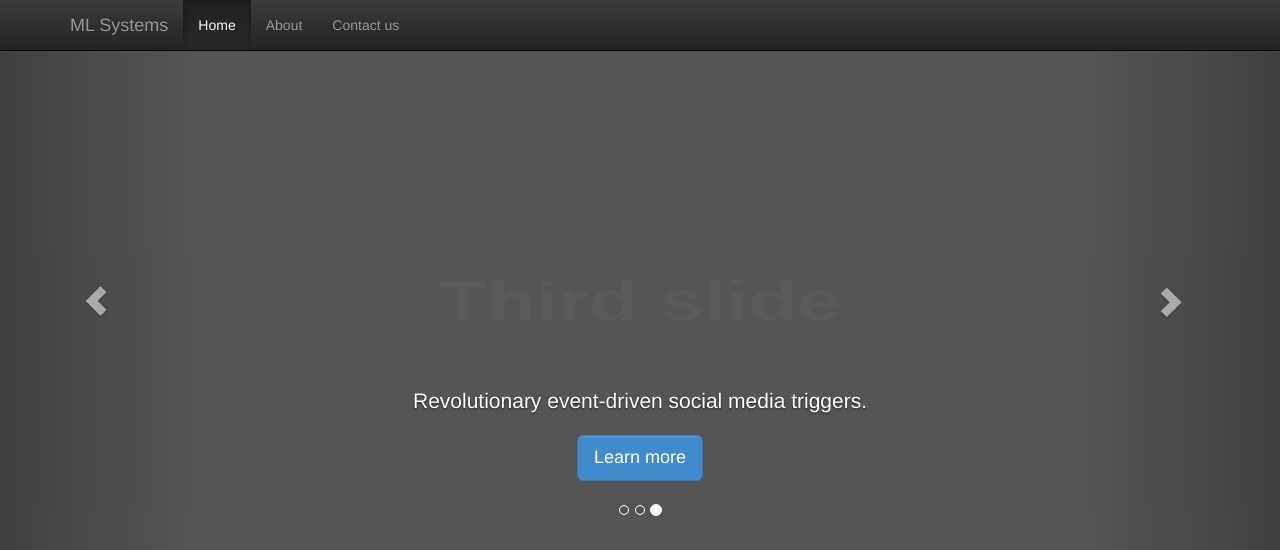
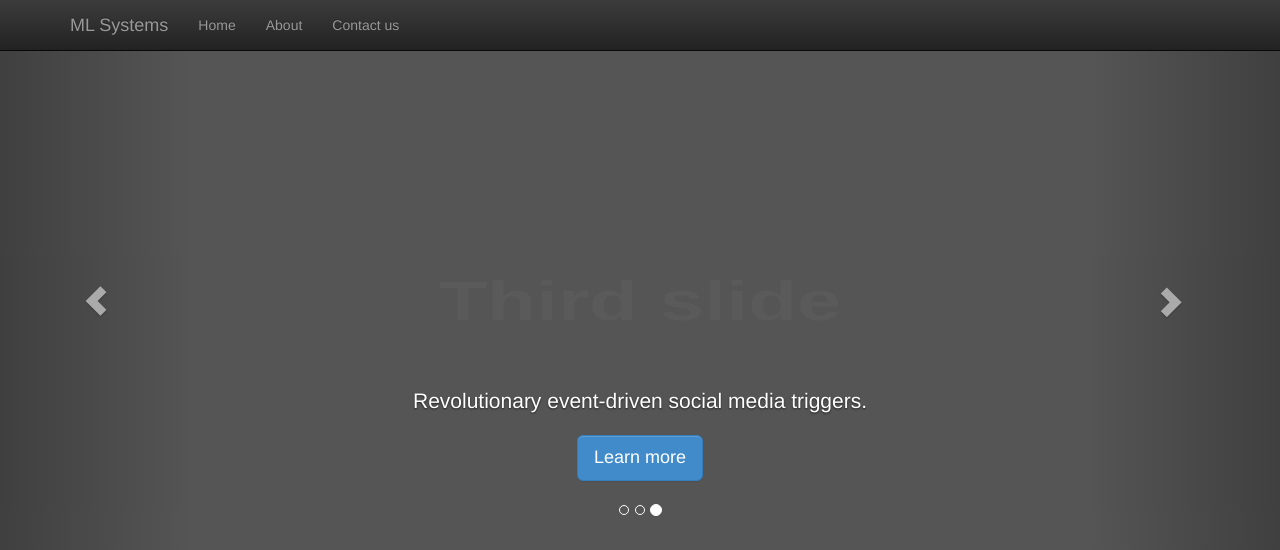
Before and after one commit to pshahid/customer_hunter, a Flask app: template templates/index.html in a window 1280 px wide. Shown: the top 550 px of the page. Run offline with Flask 2, Linux system fonts and the light colour scheme; the template is opened without the code that fills it, so the values that code supplies are empty; parts of the project's set-up code (start-up, migrations or seed data) failed here and were passed over; some libraries are stand-ins or nearby versions.

Commit message:
Forgot to get rid of the active class from one of the divs

```diff
--- a/templates/index.html
+++ b/templates/index.html
@@ -40,7 +40,7 @@
 
             <div class="navbar-collapse collapse">
               <ul class="nav navbar-nav">
-                <li class="active"><a href="/home">Home</a></li>
+                <li><a href="/home">Home</a></li>
                 <li><a href="">About</a></li>
                 <li><a href="">Contact us</a></li>
               </ul>
```
